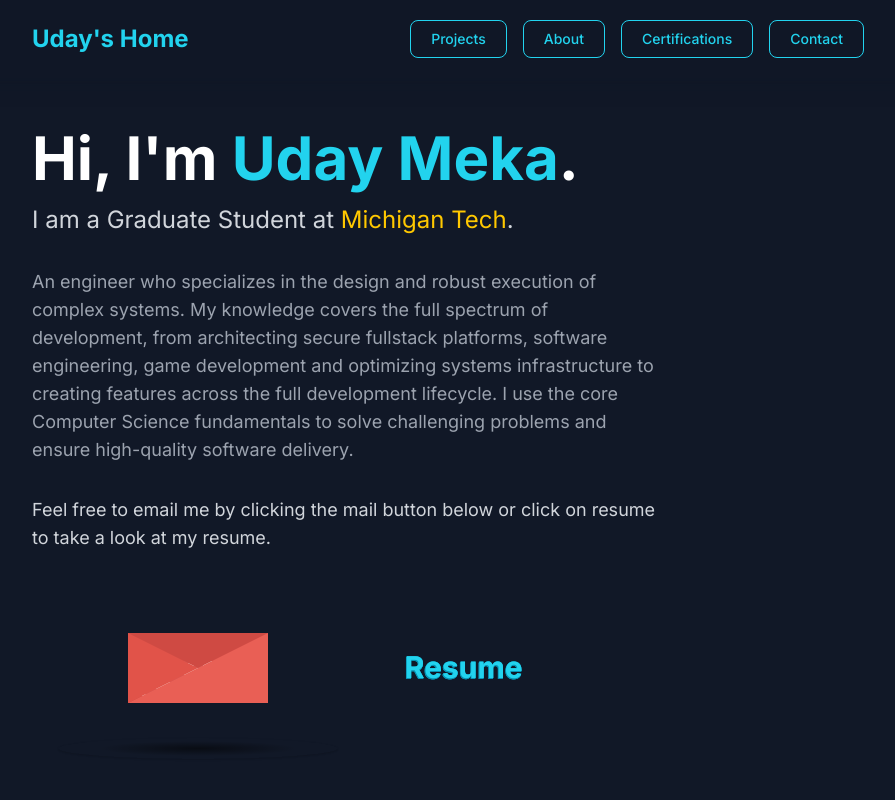
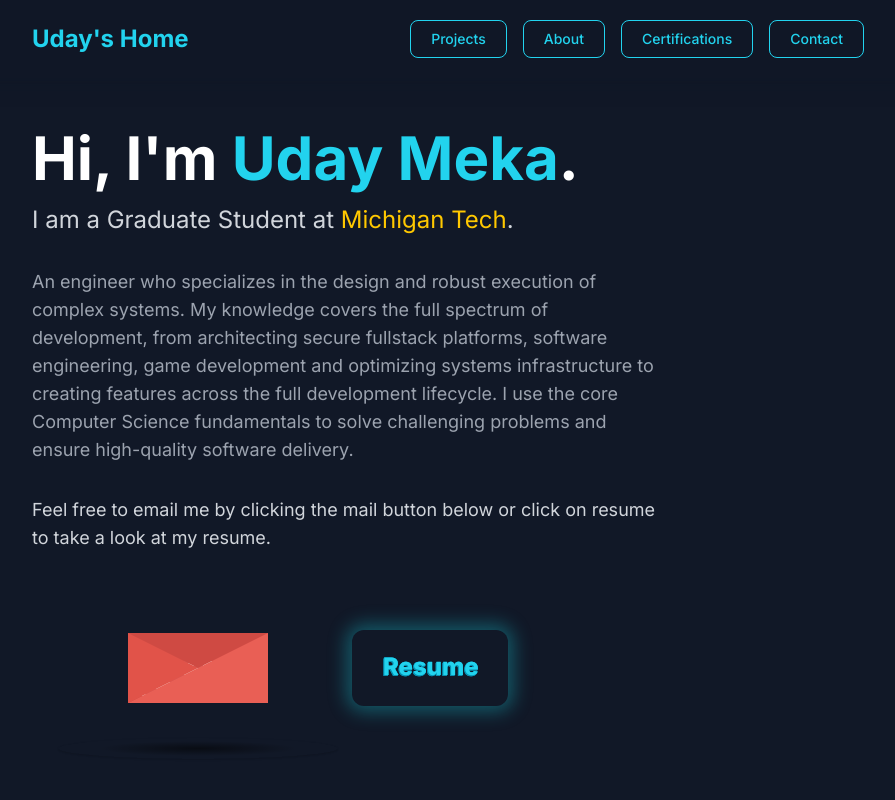
Before and after one commit to udaysagarm/my-portfolio, a React (Create React App) app: page / in a window 1280 px wide. Shown: the top 800 px of the page, without its empty margins (192-1087 px from the left). Built offline with nearby package versions, Linux system fonts and the light colour scheme.

Commit message:
resume button now pulse glows by default and sparkles when hovered.

```diff
--- a/src/input.css
+++ b/src/input.css
@@ -11,9 +11,13 @@
 
 /* --- Animated Letter CSS --- */
 
+/* This wrapper scales the animation up to 70% (140px)
+   and handles positioning it next to the button. */
 .letter-image-wrapper {
-  transform: scale(0.7);
+  transform: scale(0.7); /* Increased scale for bigger size */
   transform-origin: left center;
+  /* margin-left: -40px; */ /* Removed to use the ml-24 from App.jsx */
+  margin-right: -40px; /* Adjust margin for spacing */
 }
 
 .letter-image {
@@ -154,36 +158,53 @@
 }
 
 
-/* --- NEW: Sparkle Resume Button CSS --- */
+/* --- Sparkle Resume Button CSS --- */
+
+/* Keyframes for the new default glow */
+@keyframes pulseGlow {
+  0% {
+    box-shadow: 0 0 15px 5px rgba(22, 163, 175, 0.4); /* Start glow (cyan) */
+  }
+  100% {
+    box-shadow: 0 0 30px 10px rgba(22, 163, 175, 0.7); /* End glow (stronger cyan) */
+  }
+}
 
 .sparkle-resume-button {
-  /* Set CSS variables to match the site's cyan theme */
-  --color: #22d3ee; /* cyan-400 */
-  --shadow: #0891b2; /* cyan-600 */
-  --glare: hsl(0 0% 100% / 0.85); /* Made glare slightly more opaque */
-  --font-size: 1.25rem; /* text-xl - MADE BIGGER */
+  /* --- Variables --- */
+  /* Using Tailwind's cyan-400 (#22d3ee) and gray-800 (#1f2937) */
+  --color: #22d3ee;
+  --shadow: #0891b2; /* cyan-600 for shadow */
+  --glare: hsl(0 0% 100% / 0.75);
+  --font-size: 1.5rem; /* Increased font size */
   --transition: 0.2s;
+  --padding: 20px 30px; /* Increased padding */
 
-  --padding: 0.75rem; /* p-3 - MADE BIGGER */
+  /* --- Main Button Styles --- */
   padding: var(--padding);
-  border-radius: 0.75rem; /* rounded-xl */
+  border-radius: 12px; /* Tailwind's rounded-xl */
   text-decoration: none;
   color: transparent;
   position: relative;
-  transition: background 0.2s, box-shadow 0.2s; /* Added box-shadow transition */
+  transition: background 0.2s;
+
+  /* --- NEW: Default Glow Animation --- */
+  box-shadow: 0 0 15px 5px rgba(22, 163, 175, 0.4); /* Initial state */
+  animation: pulseGlow 1.5s infinite alternate ease-in-out;
 }
 
-/* Add a subtle background and glow on hover */
 .sparkle-resume-button:hover {
-  background: hsl(192, 90%, 15%); /* Dark cyan, matches hover:bg-cyan-400/20 */
-  /* Added a glow effect for 'grandeur' */
-  box-shadow: 0 0 15px var(--color), 0 0 30px var(--color);
+  background: #1f2937; /* gray-800 */
+  /* Remove the pulse animation on hover to replace it with the sparkle */
+  animation: none;
+  /* Add a static (but larger) shadow on hover */
+  box-shadow: 0 0 25px 8px rgba(22, 163, 175, 0.6);
 }
 
 .sparkle-resume-button span {
   display: inline-block;
-  font-size: calc(var(--font-size) * 1.5);
-  font-weight: 700; /* font-bold */
+  font-size: var(--font-size);
+  font-weight: 800; /* extra-bold */
   transition: all 0.2s;
   text-decoration: none;
   text-shadow:
@@ -244,7 +265,7 @@
 .sparkle-resume-button svg {
 	position: absolute;
 	z-index: 3;
-	width: calc(var(--font-size) * 0.7); /* MADE BIGGER */
+	width: calc(var(--font-size) * 0.75); /* Made sparkles a bit bigger */
 	aspect-ratio: 1;
 }
 
@@ -267,7 +288,7 @@
 .sparkle-resume-button svg {
 	--delay-step: 0.15;
 	top: calc(var(--y, 50) * 1%);
-	left: calc(var(--x, 0) * 1%);
+	left: calc(var(--x, 0) * 1%); /* <-- FIXED: Removed invalid character here */
 	transform: translate(-50%, -50%) scale(0);
 }
 
--- a/src/output.css
+++ b/src/output.css
@@ -1055,9 +1055,17 @@ video {
 
 /* --- Animated Letter CSS --- */
 
+/* This wrapper scales the animation up to 70% (140px)
+   and handles positioning it next to the button. */
+
 .letter-image-wrapper {
   transform: scale(0.7);
+  /* Increased scale for bigger size */
   transform-origin: left center;
+  /* margin-left: -40px; */
+  /* Removed to use the ml-24 from App.jsx */
+  margin-right: -40px;
+  /* Adjust margin for spacing */
 }
 
 .letter-image {
@@ -1198,45 +1206,62 @@ video {
   width: 250px;
 }
 
-/* --- NEW: Sparkle Resume Button CSS --- */
+/* --- Sparkle Resume Button CSS --- */
+
+/* Keyframes for the new default glow */
+
+@keyframes pulseGlow {
+  0% {
+    box-shadow: 0 0 15px 5px rgba(22, 163, 175, 0.4);
+    /* Start glow (cyan) */
+  }
+
+  100% {
+    box-shadow: 0 0 30px 10px rgba(22, 163, 175, 0.7);
+    /* End glow (stronger cyan) */
+  }
+}
 
 .sparkle-resume-button {
-  /* Set CSS variables to match the site's cyan theme */
+  /* --- Variables --- */
+  /* Using Tailwind's cyan-400 (#22d3ee) and gray-800 (#1f2937) */
   --color: #22d3ee;
-  /* cyan-400 */
   --shadow: #0891b2;
-  /* cyan-600 */
-  --glare: hsl(0 0% 100% / 0.85);
-  /* Made glare slightly more opaque */
-  --font-size: 1.25rem;
-  /* text-xl - MADE BIGGER */
+  /* cyan-600 for shadow */
+  --glare: hsl(0 0% 100% / 0.75);
+  --font-size: 1.5rem;
+  /* Increased font size */
   --transition: 0.2s;
-  --padding: 0.75rem;
-  /* p-3 - MADE BIGGER */
+  --padding: 20px 30px;
+  /* Increased padding */
+  /* --- Main Button Styles --- */
   padding: var(--padding);
-  border-radius: 0.75rem;
-  /* rounded-xl */
+  border-radius: 12px;
+  /* Tailwind's rounded-xl */
   text-decoration: none;
   color: transparent;
   position: relative;
-  transition: background 0.2s, box-shadow 0.2s;
-  /* Added box-shadow transition */
+  transition: background 0.2s;
+  /* --- NEW: Default Glow Animation --- */
+  box-shadow: 0 0 15px 5px rgba(22, 163, 175, 0.4);
+  /* Initial state */
+  animation: pulseGlow 1.5s infinite alternate ease-in-out;
 }
 
-/* Add a subtle background and glow on hover */
-
 .sparkle-resume-button:hover {
-  background: hsl(192, 90%, 15%);
-  /* Dark cyan, matches hover:bg-cyan-400/20 */
-  /* Added a glow effect for 'grandeur' */
-  box-shadow: 0 0 15px var(--color), 0 0 30px var(--color);
+  background: #1f2937;
+  /* gray-800 */
+  /* Remove the pulse animation on hover to replace it with the sparkle */
+  animation: none;
+  /* Add a static (but larger) shadow on hover */
+  box-shadow: 0 0 25px 8px rgba(22, 163, 175, 0.6);
 }
 
 .sparkle-resume-button span {
   display: inline-block;
-  font-size: calc(var(--font-size) * 1.5);
-  font-weight: 700;
-  /* font-bold */
+  font-size: var(--font-size);
+  font-weight: 800;
+  /* extra-bold */
   transition: all 0.2s;
   text-decoration: none;
   text-shadow:
@@ -1294,8 +1319,8 @@ video {
 .sparkle-resume-button svg {
   position: absolute;
   z-index: 3;
-  width: calc(var(--font-size) * 0.7);
-  /* MADE BIGGER */
+  width: calc(var(--font-size) * 0.75);
+  /* Made sparkles a bit bigger */
   aspect-ratio: 1;
 }
 
@@ -1319,6 +1344,7 @@ video {
   --delay-step: 0.15;
   top: calc(var(--y, 50) * 1%);
   left: calc(var(--x, 0) * 1%);
+  /* <-- FIXED: Removed invalid character here */
   transform: translate(-50%, -50%) scale(0);
 }
 
```
